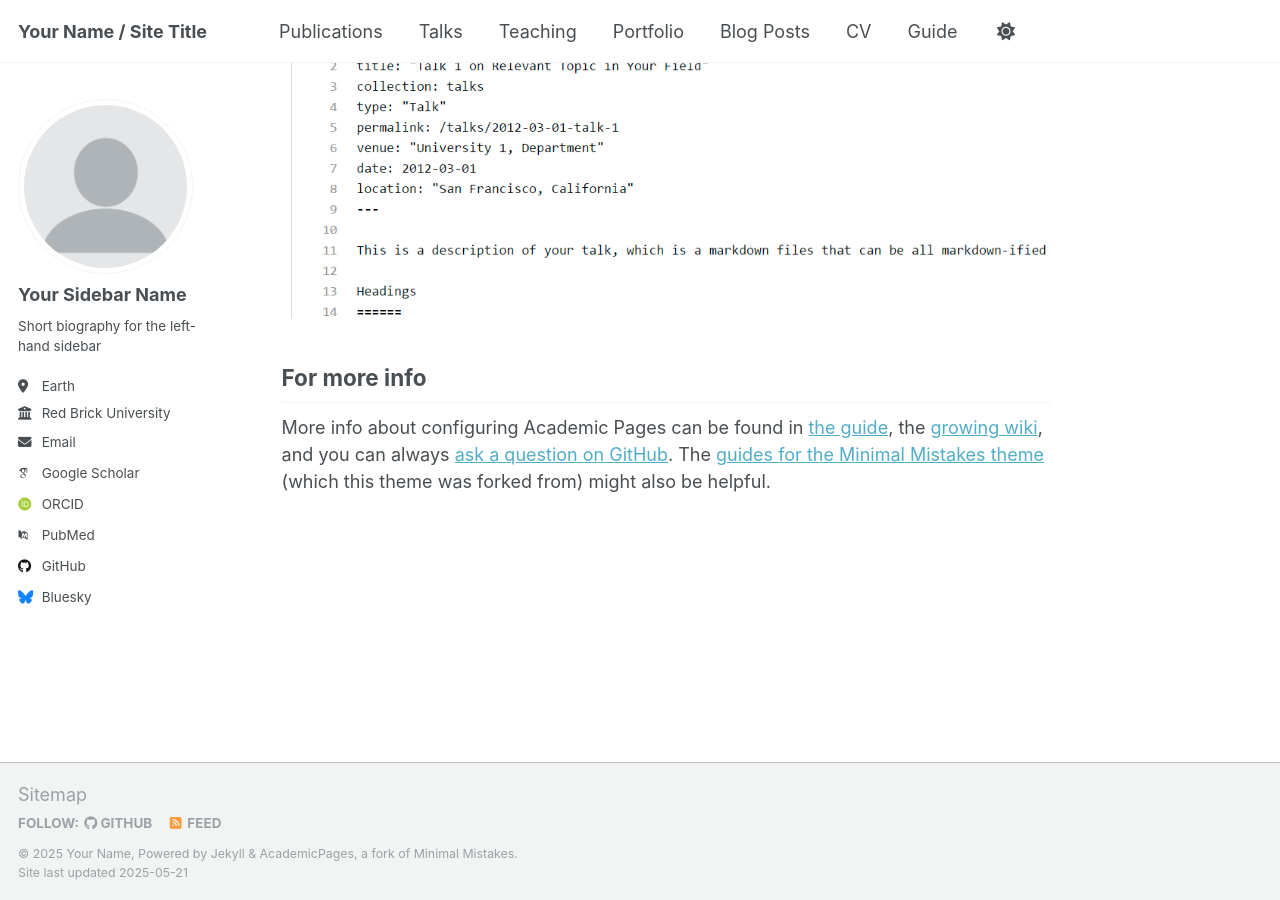
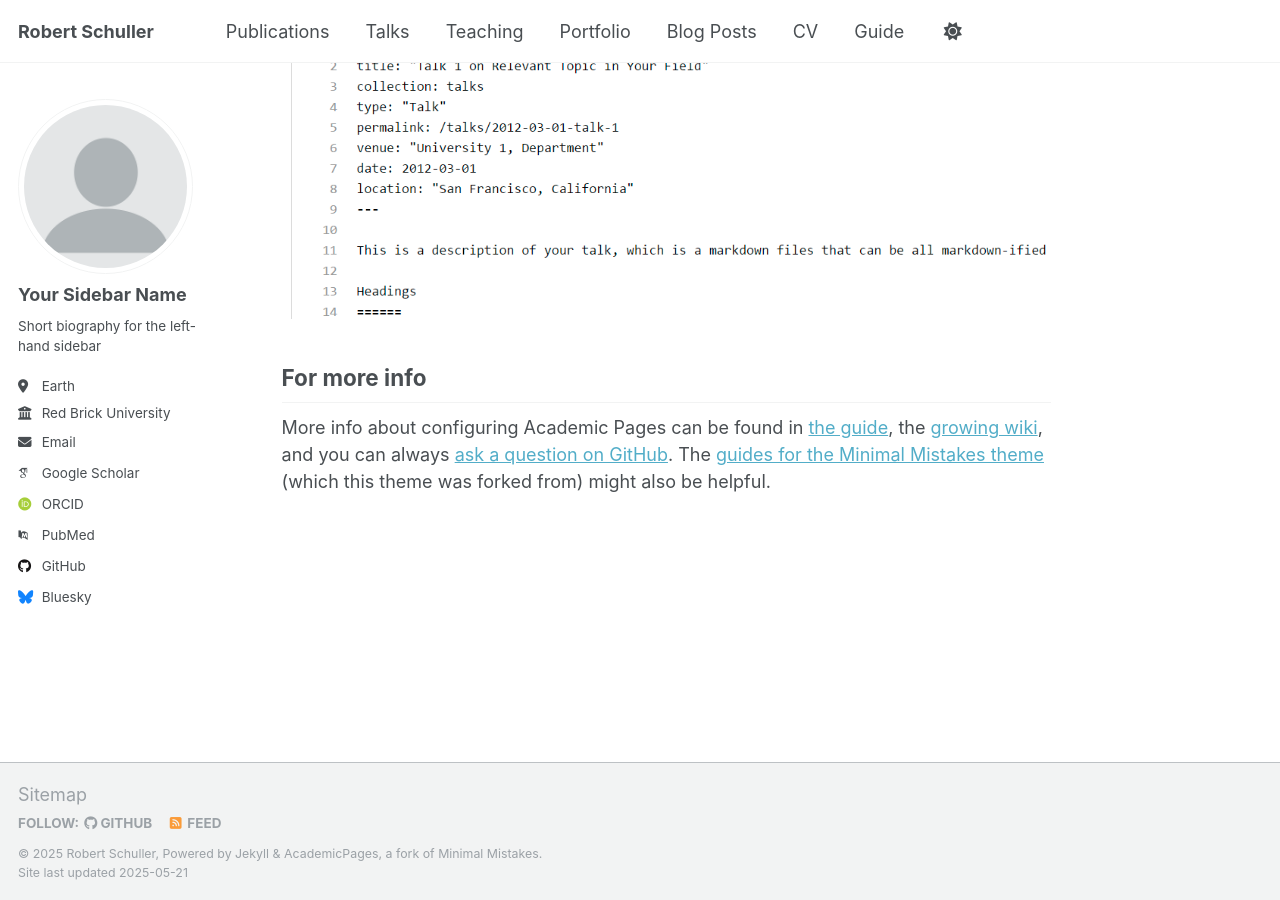
Before and after one commit to RoSchuller/RoSchuller.github.io, a Jekyll site: the page built from _pages/about.md, in a window 1280 px wide and 900 px high, scrolled down 2636 px. Built offline with Jekyll 4.4.1, drawn with Linux system fonts in a browser that asks for light colours; some web fonts are replaced.

Commit message:
Update _config.yml

```diff
--- a/_config.yml
+++ b/_config.yml
@@ -9,11 +9,11 @@
 # Basic Site Settings
 locale                   : "en-US"
 site_theme               : "default"
-title                    : "Your Name / Site Title"
+title                    : "Robert Schuller"
 title_separator          : "-"
-name                     : &name "Your Name"
+name                     : &name "Robert Schuller"
 description              : &description "personal description"
-url                      : https://academicpages.github.io # the base hostname & protocol for your site e.g. "https://[your GitHub username].github.io" or if you already have some other page hosted on Github then use "https://[your GitHub username].github.io/[Your Repo Name]"
+url                      : "https://roschuller.github.io/"
 baseurl                  : "" # the subpath of your site, e.g. "/blog"
 repository               : "academicpages/academicpages.github.io"
 
```
